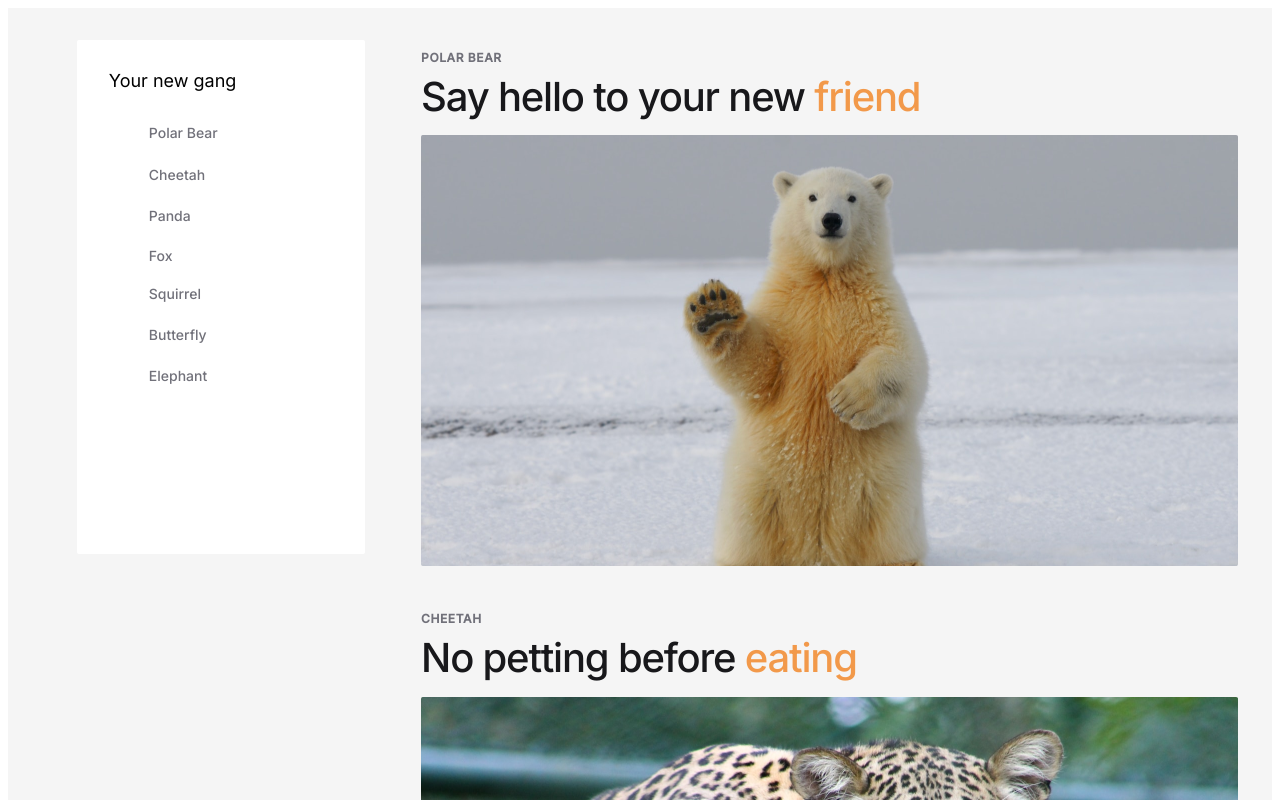
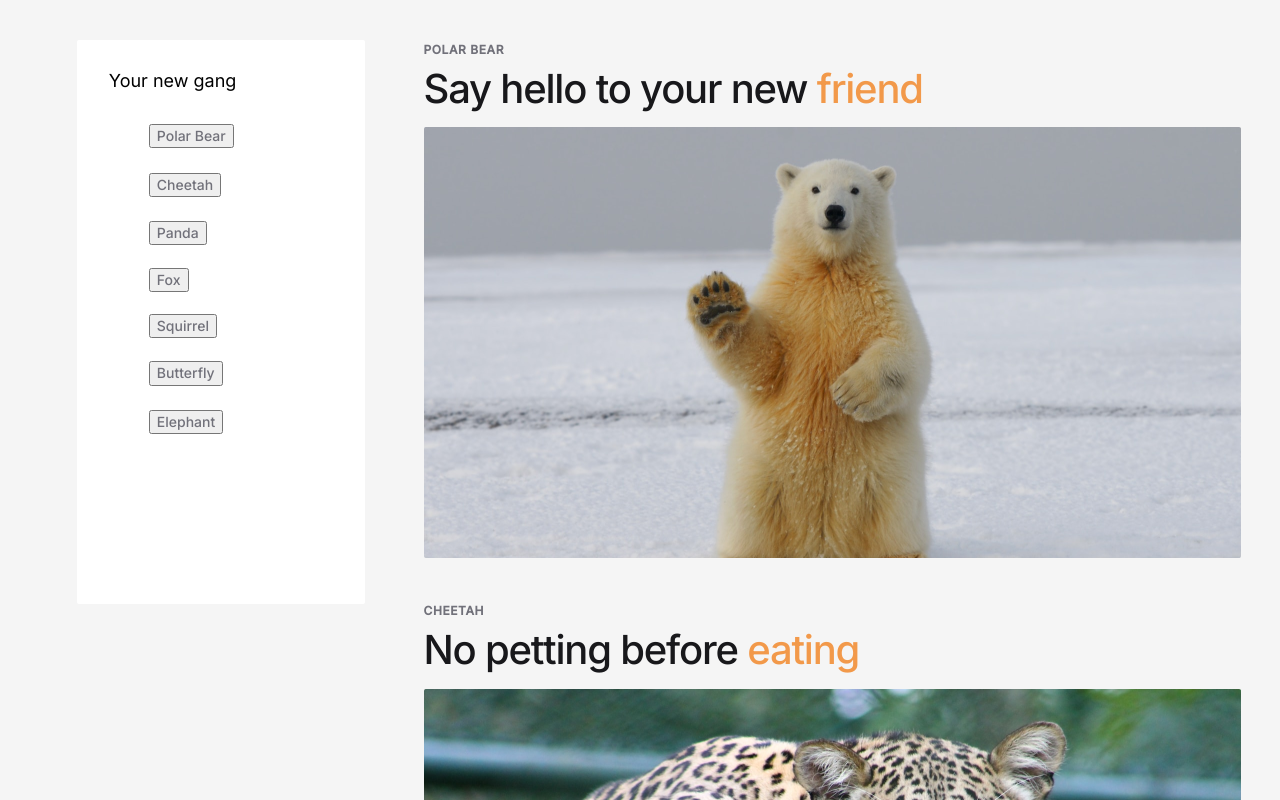
Before and after one commit to bttobi/js-trainee-recruitment, a Next.js app: page / in a window 1280 px wide. Shown: the top 800 px of the page. Built offline with nearby package versions, Linux system fonts and the light colour scheme.

Commit message:
scrolling works

```diff
--- a/src/components/Article.tsx
+++ b/src/components/Article.tsx
@@ -1,5 +1,6 @@
 import React from 'react'
 import styles from "../styles/index.module.css";
+import {forwardRef} from 'react';
 
 type ArticleProps = {
   species: string;
@@ -7,12 +8,11 @@ type ArticleProps = {
   highlight: string;
   image: string;
   alt: string;
-  id: number;
 };
 
-const Article : React.FunctionComponent<ArticleProps> = ({species, title, highlight, image, alt, id}) => {
+const Article : React.FunctionComponent<ArticleProps> = ({species, title, highlight, image, alt}, ref) => {
   return (
-    <div className={styles.article}>
+    <div ref={ref} className={styles.article}>
       <span className={styles.species}>{species}</span>
       <div className={styles.title}>
         {
@@ -32,4 +32,4 @@ const Article : React.FunctionComponent<ArticleProps> = ({species, title, highli
   )
 }
 
-export default Article
+export default forwardRef(Article)
--- a/src/components/Menu.tsx
+++ b/src/components/Menu.tsx
@@ -2,21 +2,19 @@ import React from 'react';
 import styles from "../styles/index.module.css";
 
 type MenuProps = {
-  species: any;
+  species: Object[];
+  id: number;
 }
 
-const Menu : React.FunctionComponent<MenuProps> = ({species}) => {
-  const setActive = (e:Event) => {
-    console.log(e.target)
-  };
-
+const Menu : React.FunctionComponent<MenuProps> = ({clickFun, species, id}) => {
   return (
     <div className={styles.menu}>
       <span className={styles.menu_title}>Your new gang</span>
       <ul className={styles.menu_list}>
         {
-          species.map((specie:string)=>
-          <li key={specie} className={styles.menu_item}><a className={styles.menu_item} href="#" onClick={setActive}>{specie}</a></li>
+          species.map((specie, index)=>{
+          return (<li key={specie[index]} className={styles.menu_item}><button className={styles.menu_item} onClick={()=>{clickFun(specie[1])}}>{specie[0]}</button></li>);
+        }
           )
         }
       </ul>
--- a/src/pages/_app.tsx
+++ b/src/pages/_app.tsx
@@ -1,5 +1,6 @@
 import type { AppProps } from "next/app";
 import styles from "../styles/index.module.css";
+import "../styles/main.css";
 
 export default function App({ Component, pageProps }: AppProps) {
   return (
--- a/src/pages/index.tsx
+++ b/src/pages/index.tsx
@@ -2,6 +2,8 @@ import Article from "../components/Article";
 import Menu from "../components/Menu";
 import styles from "../styles/index.module.css";
 import data from "../../public/articles.json";
+import React from "react";
+import { useEffect, useState } from "react";
 
 export default function Home() {
   interface Article{
@@ -15,12 +17,33 @@ export default function Home() {
 
   const articles : Article[] = data;
 
+  const ids : any = data.map((entry) => entry.id);
+
+  const refs = ids.reduce((id:any, index:number) => {
+    id[index] = React.createRef();
+    return id;
+  }, {});
+
+  const handleClick = (id:number) =>{
+    if(id === 1){
+      window.scrollTo({
+        top: 0,
+        left: 0,
+        behavior: 'smooth'});
+    }
+    else{
+      refs[id-1].current?.scrollIntoView({behavior: "smooth"});
+    }
+  }
+
   return (
     <div className={styles.wrapper}>
-      <Menu species={articles.map((article:Article) =>  article.species)} />
+      <Menu clickFun={handleClick} species={articles.map((article:Article) => [article.species, article.id])} />
       <div className={styles.wrapper_article}>
       {
-        articles.map((article:Article) => <Article key={article.id} species={article.species.toUpperCase()} title={article.title} highlight={article.highlight} image={article.image} alt={article.alt} id={article.id}/>)
+        articles.map((article:Article, index:number) =>{
+          return (<Article ref={refs[index]} key={article.id} species={article.species.toUpperCase()} title={article.title} highlight={article.highlight} image={article.image} alt={article.alt} id={article.id}/>)
+        })
       }
       </div>
     </div>
--- /dev/null
+++ b/src/styles/main.css
@@ -0,0 +1,3 @@
+body, html{
+  margin: 0;
+}
```
